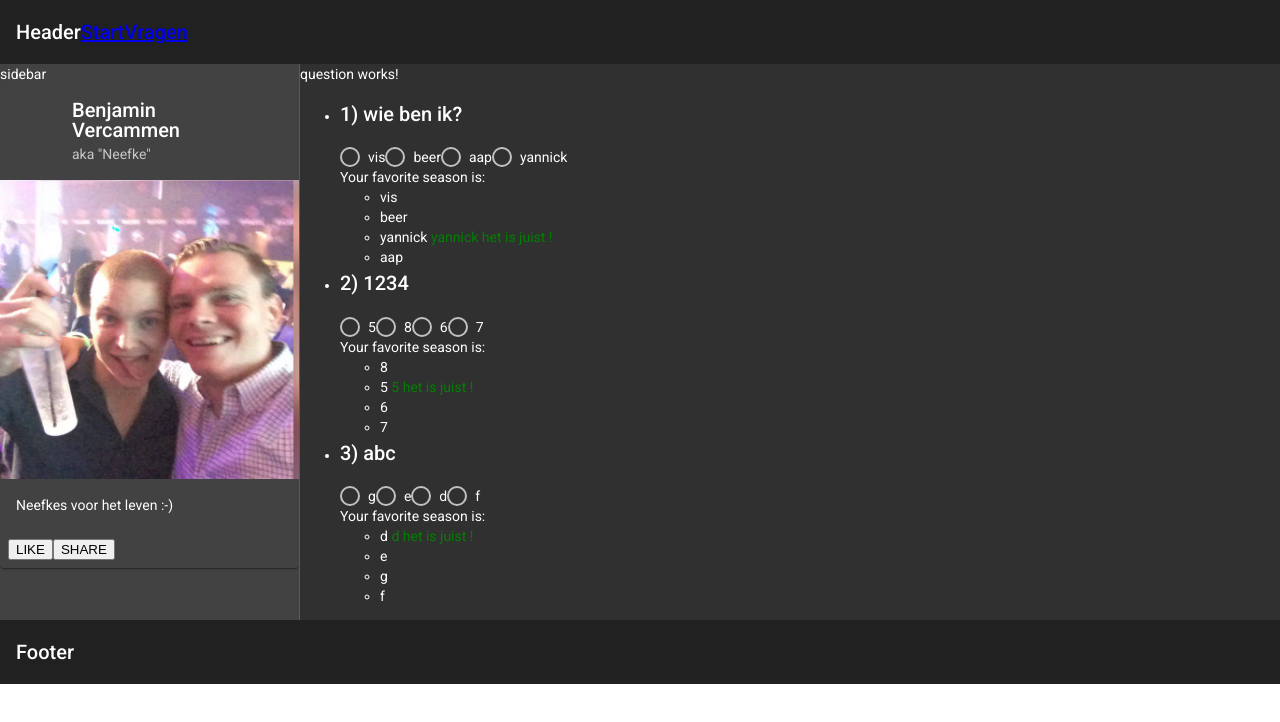
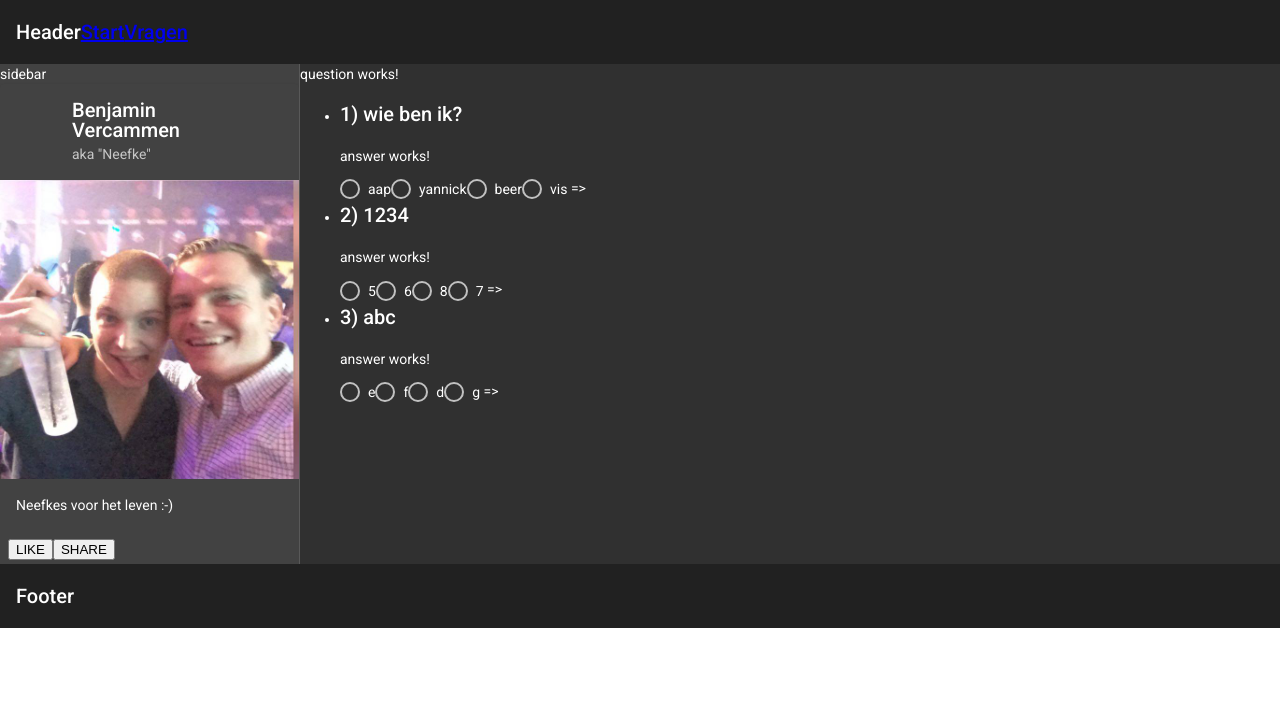
Before and after one commit to cuypersYa/Angular11-QuestionApp, an Angular app: page /vragen in a window 1280 px wide. Shown: the top 722 px of the page. Built offline with nearby package versions, Linux system fonts and the light colour scheme.

Commit message:
adding anwser component

```diff
--- /dev/null
+++ b/src/app/answer/answer.component.html
@@ -0,0 +1,8 @@
+<p>answer works!</p>
+<mat-radio-group aria-label="Select an option" [(ngModel)]="selected" (click)="select()">
+    <mat-radio-button *ngFor="let answer of answers; let ii = index"
+    [value]="answer" >
+    {{answer}}
+    </mat-radio-button>
+</mat-radio-group>
+=> {{selected}}
--- /dev/null
+++ b/src/app/answer/answer.component.ts
@@ -0,0 +1,26 @@
+import { Component, EventEmitter, Input, OnInit, Output } from '@angular/core';
+
+@Component({
+  selector: 'app-answer',
+  templateUrl: './answer.component.html',
+  styleUrls: ['./answer.component.scss']
+})
+export class AnswerComponent implements OnInit {
+
+  @Input()
+  answers : Array<string> = [];
+
+  @Output()
+  change: EventEmitter<string> = new EventEmitter<string>();
+
+  selected : string= "";
+
+  ngOnInit(){
+    //this.selected = this.answers[0];
+  }
+  select(){
+    console.log('answer', this.selected)
+    this.change.emit(this.selected);
+  }
+
+}
--- a/src/app/question/question.component.html
+++ b/src/app/question/question.component.html
@@ -2,22 +2,22 @@
 
 <div *ngIf="questions" >
     <ul>
+
         <li *ngFor="let question of questions; let i = index">
+
             <label id="example-radio-group-label"><h2>{{i + 1 }}) {{question.q}}</h2></label>
 
-            <mat-radio-group aria-label="Select an option" >
-                <mat-radio-button *ngFor="let answer of shuffle(question.answers); let ii = index"
-                [value]="answer" >
-                {{answer}}
-                </mat-radio-button>
-            </mat-radio-group>
-              <div>Your favorite season is: {{anw1}}</div>
-            <ul>
+            <app-answer [answers]="shuffle(question.answers)"
+                (change)="answerValid($event)">
+            </app-answer>
+
+
+            <!--<ul>
                 <li *ngFor="let answer of shuffle(question.answers); let ii = index">
                     {{answer}}
                     <span *ngIf="(results[i] == answer) " style="color:green"> {{results[i]}} het is juist !</span>
                 </li>
-            </ul>
+            </ul>-->
         </li>
       </ul>
 </div>
--- a/src/app/question/question.component.ts
+++ b/src/app/question/question.component.ts
@@ -1,7 +1,6 @@
 import { Component, OnInit } from '@angular/core';
 import { Question } from './question';
 import { QuestionService } from './question.service';
-import {MatDialog, MatDialogRef, MAT_DIALOG_DATA} from '@angular/material/dialog';
 
 @Component({
   selector: 'app-question',
@@ -22,6 +21,7 @@ export class QuestionComponent implements OnInit {
     this.questionService.getQuestion()
     .subscribe(result => {
       this.questions = result ;
+      console.log('result', result)
       this.defineAnwsers(this.questions);
 
     });
@@ -51,7 +51,9 @@ export class QuestionComponent implements OnInit {
 
     return array;
   }
-
+  public answerValid(event: string){
+    console.log('questionComp', event);
+  }
 
 
 }
```
Also changed, not shown: src/app/app.module.ts (+6 -2 lines), src/app/answer/answer.component.scss (added), 1 other file (tests, documents, lock files or other folders).
